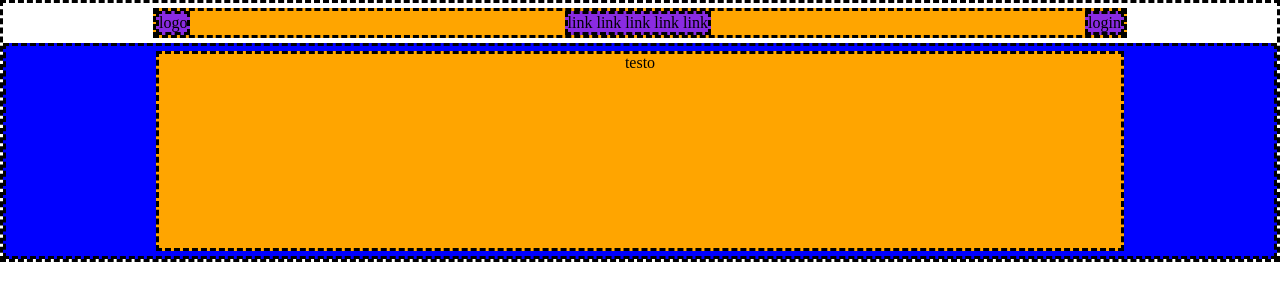
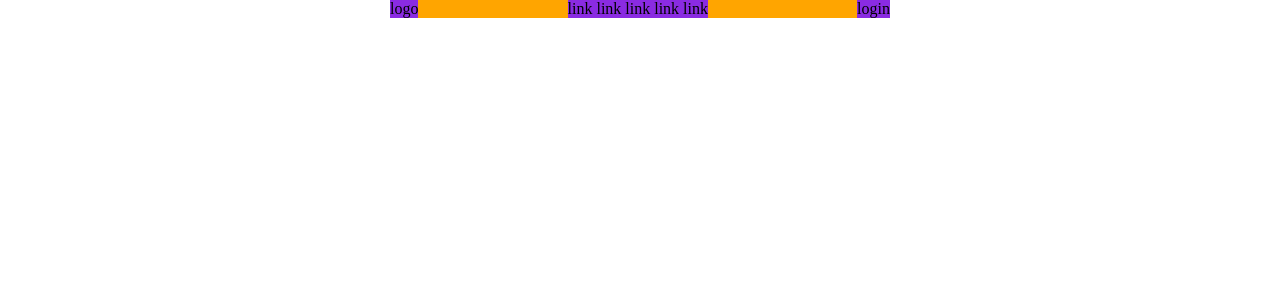
Before and after one commit to veronicacrisafi/htmlcss-struttura-discord, a plain HTML site: page index.html in a window 1280 px wide. Drawn offline with Linux system fonts and the light colour scheme.

Commit message:
ricominciato tutto da capo

```diff
--- a/index.html
+++ b/index.html
@@ -8,18 +8,17 @@
 </head>
 <body class="debug">
     <header>
-        <div class="flex-container">
+        <div class="header-container">
             <div class="logo">logo</div>
-            <div class="logo"> link link link link link </div>
+            <div class="logo"> link link link link link</div>
             <div class="logo">login</div>
+        </div>
+    </header>
 
-        </div>
 
-    </header>
-    <main>
-        <div id="banner">
-            <div class="testo-banner">testo</div>
-        </div>
+
+
+
     </main>
     <footer></footer>
 </body>
--- a/style.css
+++ b/style.css
@@ -6,36 +6,31 @@
 }
 
 .debug{
-        border-style: dashed;
 
 }
 
 
 /*--container header--*/
-.flex-container{
+.header-container{
     display: flex;
+    justify-content: space-between;
+    max-width: 500px;
+    margin: auto;
     background-color: orange;
-    margin: 5px 150px;
-    justify-content: space-between;
-    border-style: dashed;
 
 }
 
 .logo{
-    border-style: dashed;
     background-color: blueviolet;
 }
 /*-- banner e testo banner*/
-#banner{
-    border-style: dashed;
-    background-color: blue;
-    min-height: 200px;
-}
 
-.testo-banner{
-    text-align: center;
-    border-style: dashed;
-    margin: 5px 150px;
-    background-color: orange;
-    min-height: 200px;
-}
+
+
+/*-- container--*/
+
+
+
+
+
+/*-- end container--*/
```
